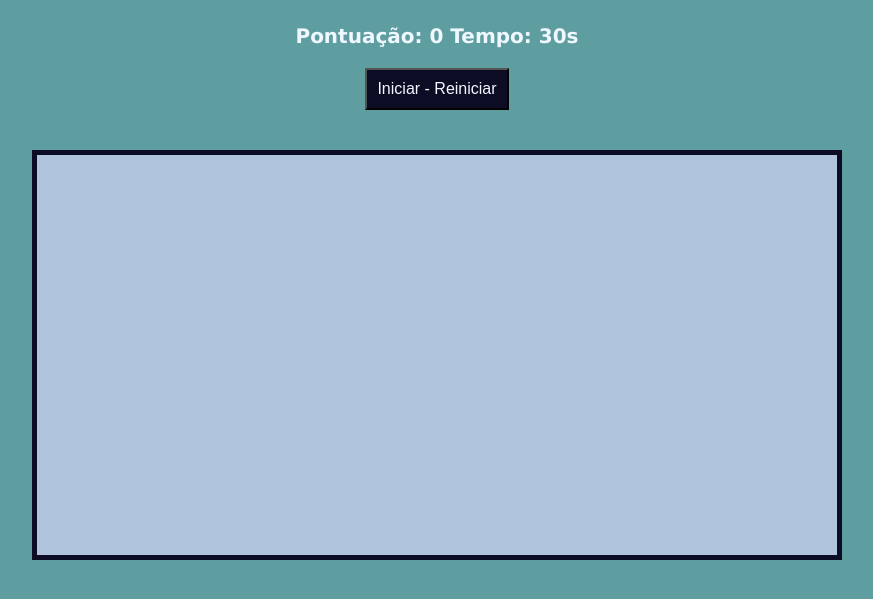
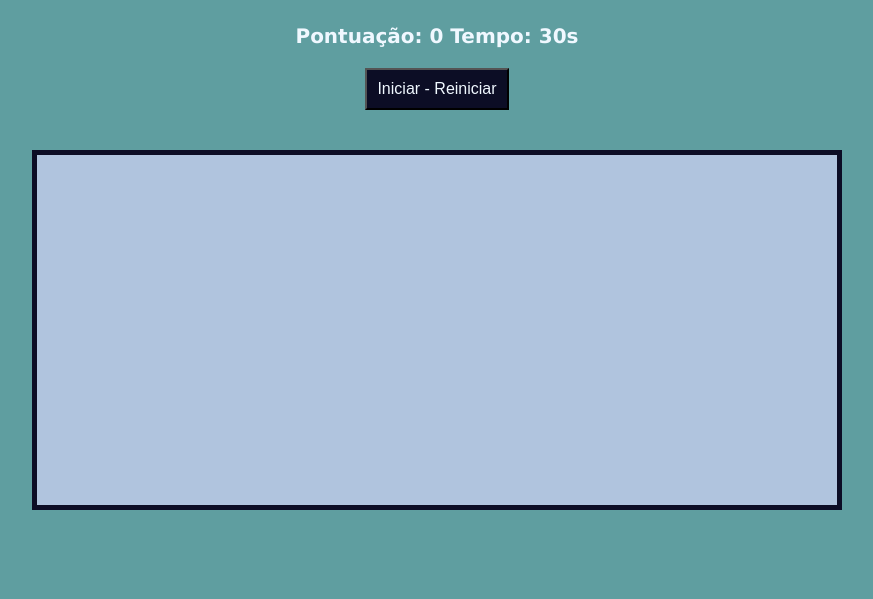
Before and after one commit to alice42ag/jogo_de_alvo-D, a plain HTML site: page index.html in a window 1280 px wide. Shown: the part 77-676 px from the top of the page, without its empty margins (203-1076 px from the left). Drawn offline with Linux system fonts and the light colour scheme.

Commit message:
Update style.css

```diff
--- a/style.css
+++ b/style.css
@@ -9,7 +9,7 @@ body{
 
 #game-area{
     width: 800px; /*Largura da área do jogo*/
-    height: 400px; /*Altura da área do jogo*/
+    height: 350px; /*Altura da área do jogo*/
     border: 5px solid rgb(12, 13, 37); /*Define borda com 5px de espessura e cor sólida*/
     margin: 20px auto; /*Adiciona margem de 20px em cima e em baixo da área do jogo*/
     position: relative; /*Permite posicionar elementos dentro da área do jogo*/
@@ -37,4 +37,5 @@ body{
 
 #start-btn:hover{
     background-color: rgb(25, 27, 72); /*Cor do fundo do botão quando passa o cursor por cima*/
+
 }
```
